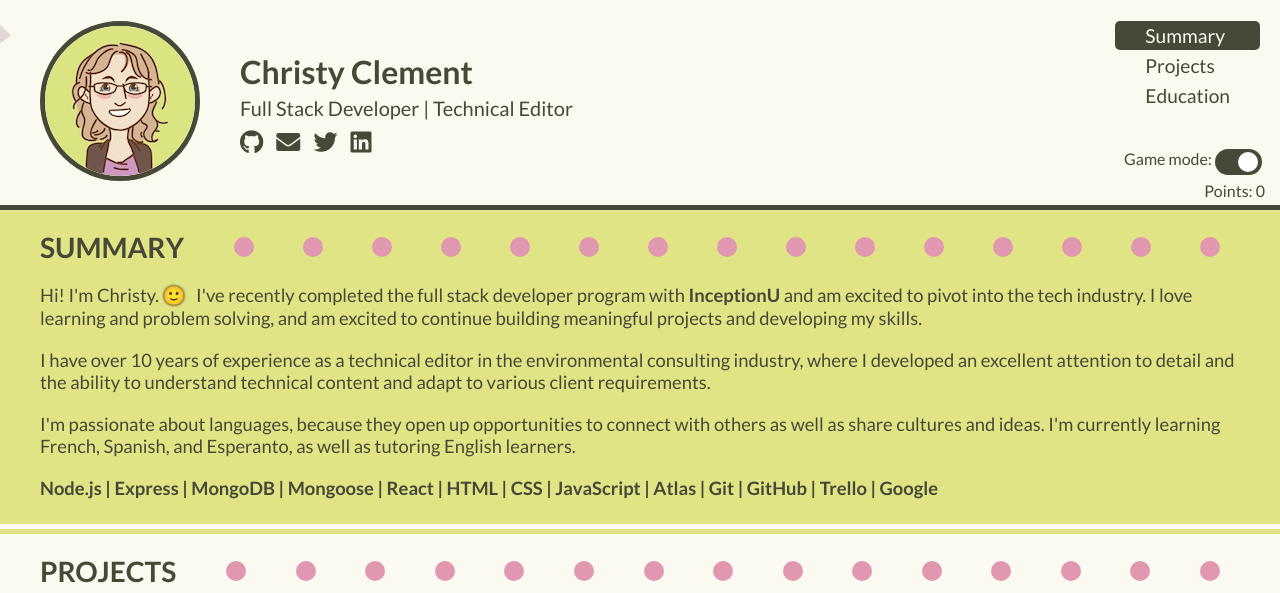
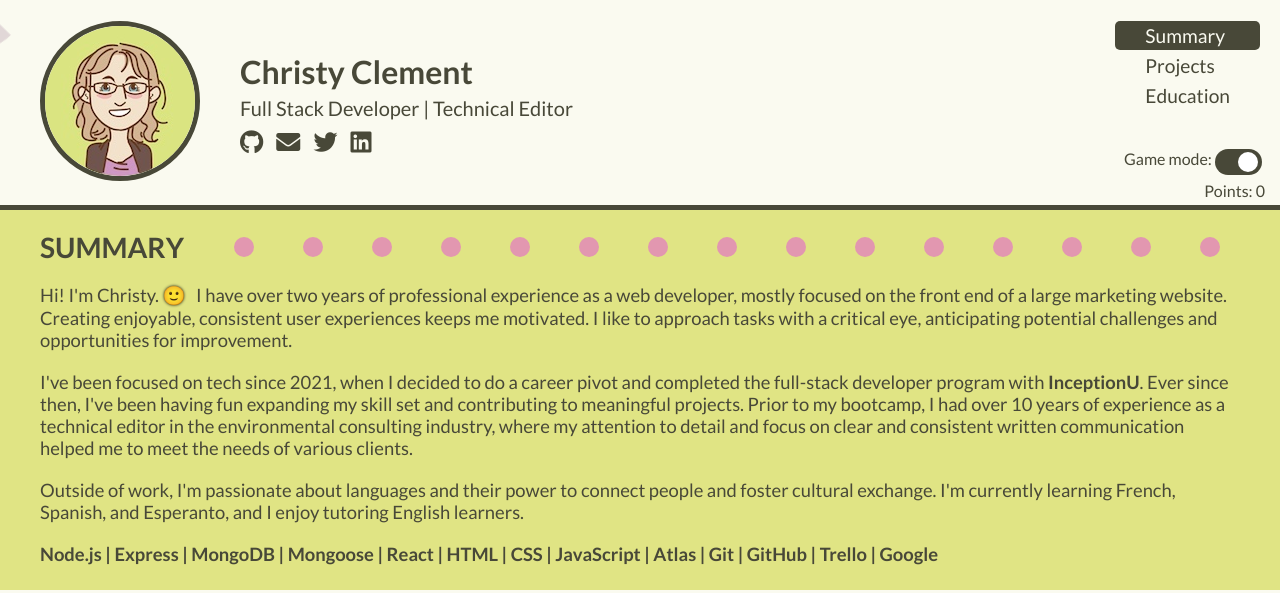
Before and after one commit to christyc01/christyc01.github.io, a plain HTML site: page index.html in a window 1280 px wide. Shown: the top 593 px of the page. Drawn offline with Linux system fonts and the light colour scheme.

Commit message:
Update bio

```diff
--- a/index.html
+++ b/index.html
@@ -97,24 +97,28 @@
           </div>
         </div>
         <p>
-          Hi! I'm Christy. <span class="emoji">&#128578;</span> &nbsp; I've
-          recently completed the full stack developer program with
-          <a href="https://www.inceptionu.com/">InceptionU</a> and am excited to
-          pivot into the tech industry. I love learning and problem solving, and
-          am excited to continue building meaningful projects and developing my
-          skills.
+          Hi! I'm Christy. <span class="emoji">&#128578;</span> &nbsp; I have
+          over two years of professional experience as a web developer, mostly
+          focused on the front end of a large marketing website. Creating
+          enjoyable, consistent user experiences keeps me motivated. I like to
+          approach tasks with a critical eye, anticipating potential challenges
+          and opportunities for improvement.
         </p>
         <p>
-          I have over 10 years of experience as a technical editor in the
-          environmental consulting industry, where I developed an excellent
-          attention to detail and the ability to understand technical content
-          and adapt to various client requirements.
+          I've been focused on tech since 2021, when I decided to do a career
+          pivot and completed the full-stack developer program with
+          <a href="https://www.inceptionu.com/">InceptionU</a>. Ever since then,
+          I've been having fun expanding my skill set and contributing to
+          meaningful projects. Prior to my bootcamp, I had over 10 years of
+          experience as a technical editor in the environmental consulting
+          industry, where my attention to detail and focus on clear and
+          consistent written communication helped me to meet the needs of
+          various clients.
         </p>
         <p>
-          I'm passionate about languages, because they open up opportunities to
-          connect with others as well as share cultures and ideas. I'm currently
-          learning French, Spanish, and Esperanto, as well as tutoring English
-          learners.
+          Outside of work, I'm passionate about languages and their power to
+          connect people and foster cultural exchange. I'm currently learning
+          French, Spanish, and Esperanto, and I enjoy tutoring English learners.
         </p>
         <p class="project-tags">
           Node.js | Express | MongoDB | Mongoose | React | HTML | CSS |
```
